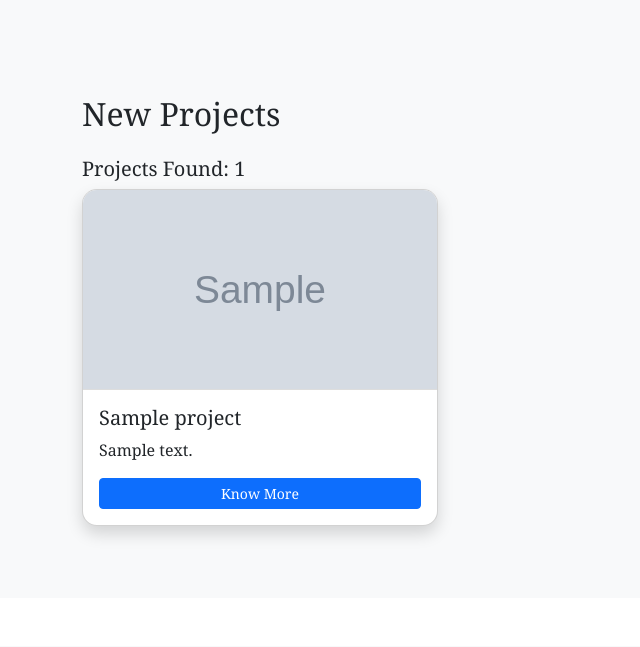
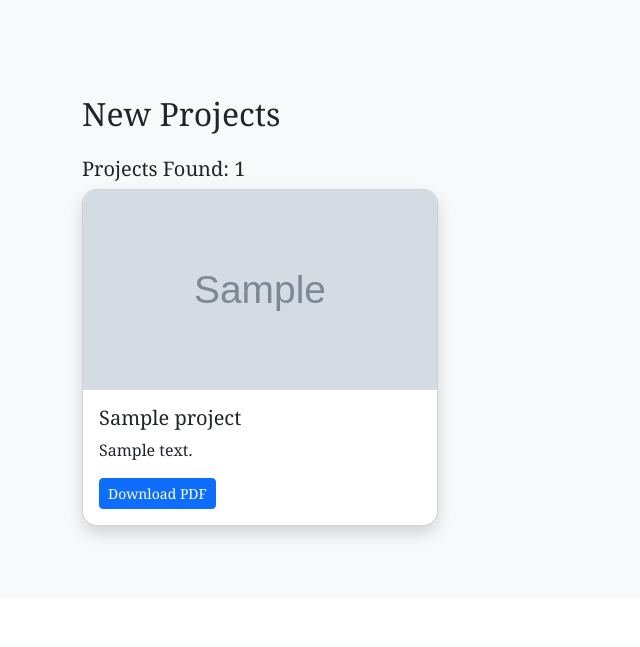
Before and after one commit to neemkaroli12/Real_Estate-, a Django app: template my_app/templates/index.html in a window 1280 px wide. Shown: the part 1838-2485 px from the top of the page, without its empty margins (0-640 px from the left). Run offline with Django 3.2, Linux system fonts and the light colour scheme; the template is opened without the code that fills it: most values are stand-ins (such as "Sample title", 1, 10 or a date in 2020); grey boxes marked "Sample" are stand-in pictures; form fields are guessed from the names that the template uses; some web fonts are replaced.

Commit message:
Fix brochure PDF link with raw Cloudinary URL

```diff
--- a/my_app/templates/index.html
+++ b/my_app/templates/index.html
@@ -170,12 +170,12 @@
 
                   {% if project.brochure %}
                     {% if project.fixed_brochure_url %}
-                    <a href="{{ project.fixed_brochure_url }}" class="btn btn-primary btn-sm w-100" target="_blank">Know More</a>
+                      <a href="{{ project.fixed_brochure_url }}" target="_blank" class="btn btn-sm btn-primary">Download PDF</a>
+                    {% else %}
+                      <button class="btn btn-sm btn-secondary" disabled>No PDF</button>
+                    {% endif %}
                   {% else %}
                     <button class="btn btn-secondary btn-sm w-100" disabled>No PDF</button>
-                  {% endif %}
-                {% else %}
-                  <button class="btn btn-secondary btn-sm w-100" disabled>No Brochure</button>
                   {% endif %}
                 </div>
               </div>
```
Also changed, not shown: my_app/views.py (+4 -3 lines). Lines whose indentation alone changed are shown as unchanged.
